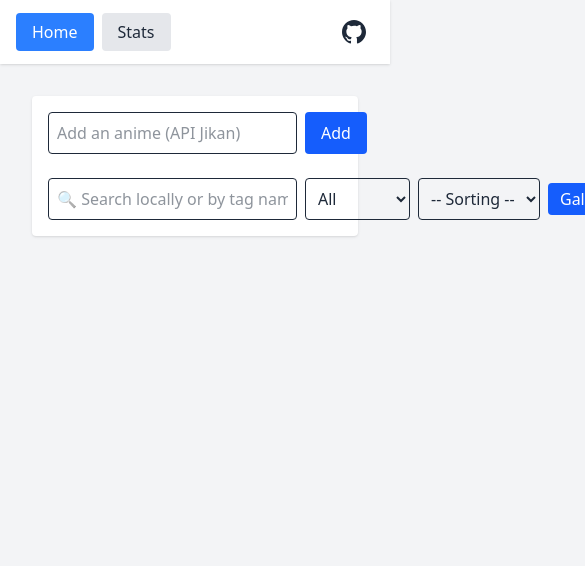
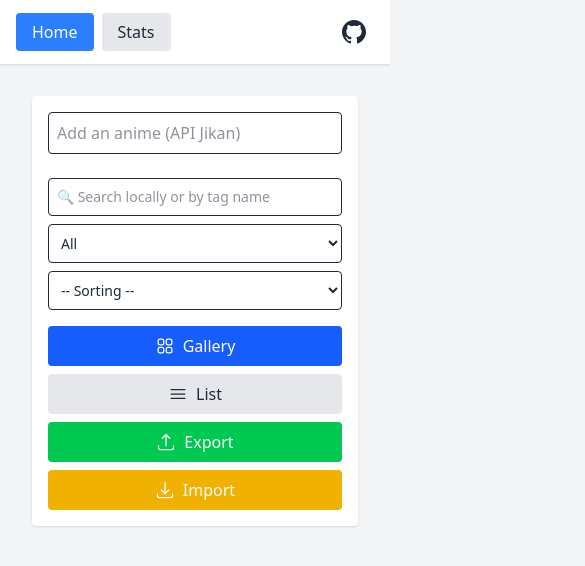
Before and after one commit to Zeldruck/taisenlist, a React (Vite) app: page / in a window 390 px wide. Shown: the top 566 px of the page, 585 px wide, since content can reach past the window. Built offline with nearby package versions, Linux system fonts and the light colour scheme.

Commit message:
Responsive home page + few icons upgrade

```diff
--- a/package.json
+++ b/package.json
@@ -10,6 +10,7 @@
     "preview": "vite preview"
   },
   "dependencies": {
+    "@heroicons/react": "^2.2.0",
     "@tailwindcss/vite": "^4.1.13",
     "framer-motion": "^12.23.12",
     "react": "^19.1.1",
--- a/src/pages/Home.jsx
+++ b/src/pages/Home.jsx
@@ -1,4 +1,5 @@
 import { useState, useEffect, useRef } from "react";
+import { Squares2X2Icon, Bars3Icon, ArrowUpTrayIcon, ArrowDownTrayIcon } from '@heroicons/react/24/outline';
 import AnimeCard from '../components/AnimeCard';
 import AnimeListItem from '../components/AnimeListItem';
 import AnimeDetailsModal from '../components/AnimeDetailsModal';
@@ -148,12 +149,6 @@ export default function Home() {
             placeholder="Add an anime (API Jikan)"
             className="flex-grow border p-2 rounded"
           />
-          <button
-            onClick={() => query && addAnimeFromAPI({ mal_id: Date.now(), title: query })}
-            className="px-4 py-2 bg-blue-600 text-white rounded"
-          >
-            Add
-          </button>
         </div>
 
         {suggestions.length > 0 && (
@@ -170,35 +165,70 @@ export default function Home() {
           </ul>
         )}
 
-        <div className="flex gap-2 items-center mt-6">
+        <div className="flex flex-col sm:flex-row flex-wrap sm:flex-nowrap gap-2 mt-6 items-stretch">
+          {/* Search input */}
           <input
             value={searchLocal}
             onChange={e => setSearchLocal(e.target.value)}
             placeholder="🔍 Search locally or by tag name"
-            className="flex-grow border p-2 rounded"
+            className="w-full sm:flex-grow border p-2 sm:p-3 rounded text-sm sm:text-base"
           />
-          <select value={filter} onChange={e => setFilter(e.target.value)} className="border rounded p-2">
+
+          {/* Filter select */}
+          <select
+            value={filter}
+            onChange={e => setFilter(e.target.value)}
+            className="w-full sm:w-auto border p-2 sm:p-3 rounded text-sm sm:text-base"
+          >
             <option value="all">All</option>
             <option value="watched">Watched</option>
             <option value="unwatched">To watch</option>
             <option value="top">⭐ Top</option>
           </select>
-          <select value={sort} onChange={e => setSort(e.target.value)} className="border rounded p-2">
+
+          {/* Sort select */}
+          <select
+            value={sort}
+            onChange={e => setSort(e.target.value)}
+            className="w-full sm:w-auto border p-2 sm:p-3 rounded text-sm sm:text-base"
+          >
             <option value="none">-- Sorting --</option>
             <option value="title">Title</option>
             <option value="rating">Stars</option>
             <option value="year">Year</option>
           </select>
-          <div className="ml-auto flex gap-2">
-            <button onClick={() => setView('grid')} className={`px-3 py-1 rounded ${view==='grid' ? 'bg-blue-600 text-white' : 'bg-gray-200'}`}>Gallery</button>
-            <button onClick={() => setView('list')} className={`px-3 py-1 rounded ${view==='list' ? 'bg-blue-600 text-white' : 'bg-gray-200'}`}>List</button>
-            <button onClick={exportJSON} className="px-3 py-1 rounded bg-green-500 text-white">Export</button>
-            <label className="px-3 py-1 rounded bg-yellow-500 text-white cursor-pointer">
+
+          {/* Action buttons */}
+          <div className="flex flex-wrap sm:flex-nowrap gap-2 mt-2 sm:mt-0 sm:ml-auto">
+            <button
+              onClick={() => setView('grid')}
+              className={`w-full sm:w-auto px-4 py-2 rounded flex items-center justify-center gap-2 ${view === 'grid' ? 'bg-blue-600 text-white' : 'bg-gray-200'}`}
+            >
+              <Squares2X2Icon className="w-5 h-5" />
+              Gallery
+            </button>
+            <button
+              onClick={() => setView('list')}
+              className={`w-full sm:w-auto px-4 py-2 rounded flex items-center justify-center gap-2 ${view === 'list' ? 'bg-blue-600 text-white' : 'bg-gray-200'}`}
+            >
+              <Bars3Icon className="w-5 h-5" />
+              List
+            </button>
+            <button
+              onClick={exportJSON}
+              className="w-full sm:w-auto px-4 py-2 rounded flex items-center justify-center gap-2 bg-green-500 text-white"
+            >
+              <ArrowUpTrayIcon className="w-5 h-5" />
+              Export
+            </button>
+            <label className="w-full sm:w-auto px-4 py-2 rounded flex items-center justify-center gap-2 bg-yellow-500 text-white cursor-pointer">
+              <ArrowDownTrayIcon className="w-5 h-5" />
               Import
               <input type="file" accept=".json" onChange={importJSON} className="hidden" />
             </label>
           </div>
         </div>
+
       </div>
 
       <div className={view === 'grid' ? 'grid grid-cols-3 gap-4' : 'flex flex-col gap-3'}>
```
Also changed, not shown: 1 other file (tests, documents, lock files or other folders).
